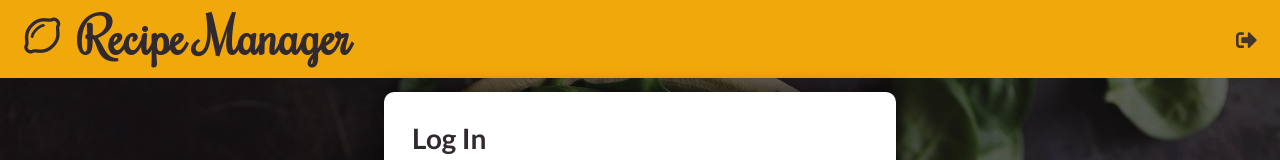
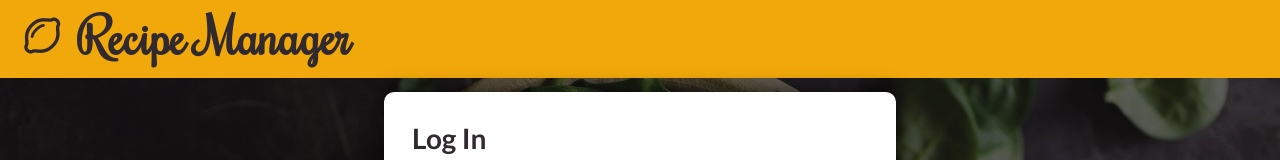
Before and after one commit to irissiri7/Fullstack-Recipe-Manager, a Vue app in the folder client/: page / in a window 1280 px wide. Shown: the top 160 px of the page. Built offline with nearby package versions, Linux system fonts and the light colour scheme.

Commit message:
Only display LogOut btn if logged in

```diff
--- a/client/src/components/nav/TheNavigation.vue
+++ b/client/src/components/nav/TheNavigation.vue
@@ -15,7 +15,7 @@
         </ul>
       </nav>
     </div>
-    <div>
+    <div v-if="$store.getters.isAuth">
       <button class="ui icon button" @click="signOut">
         <i class="sign out alternate icon large"></i>
       </button>
```
